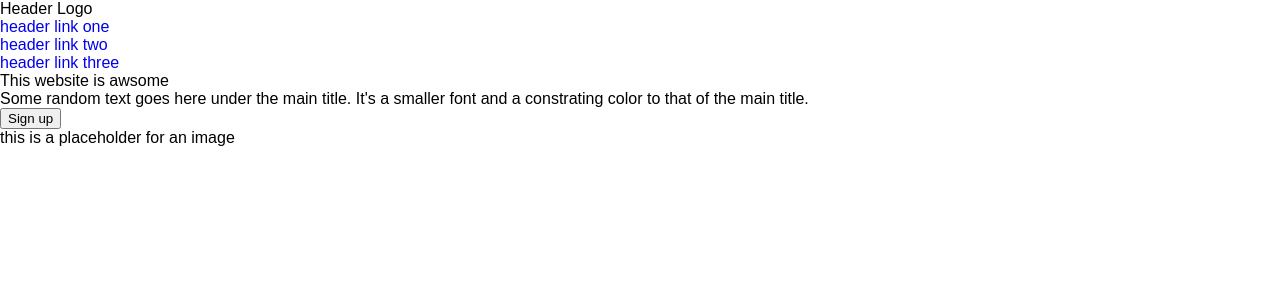
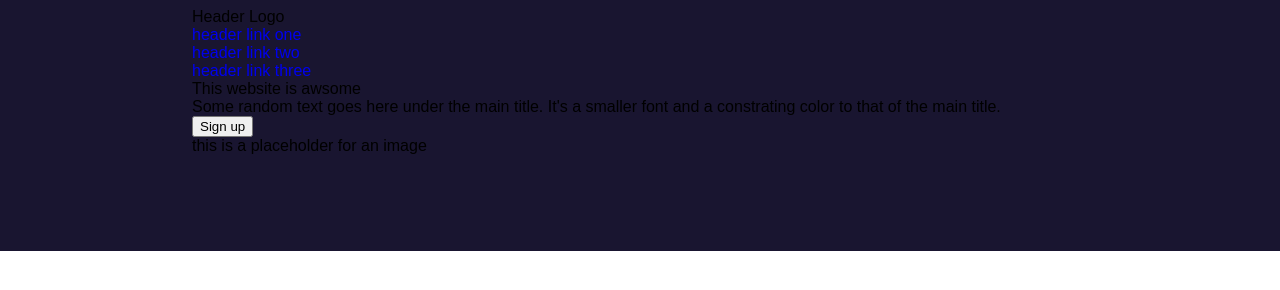
Before and after one commit to garang96/landing_page, a plain HTML site: page index.html in a window 1280 px wide. Drawn offline with Linux system fonts and the light colour scheme.

Commit message:
Give header a background-color and padding

```diff
--- a/styles.css
+++ b/styles.css
@@ -15,3 +15,8 @@ ul {
     margin: 0;
     padding: 0;
 }
+
+header {
+    background-color: rgba(9, 5, 34, 0.932);
+    padding: 0.5em 8em 6em 12em;
+}
```
